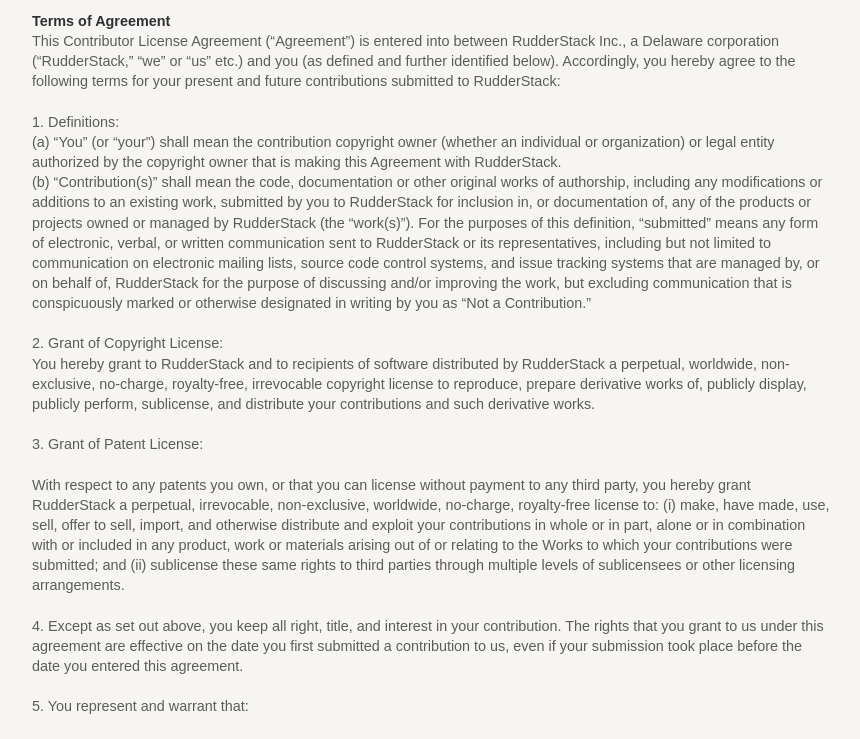
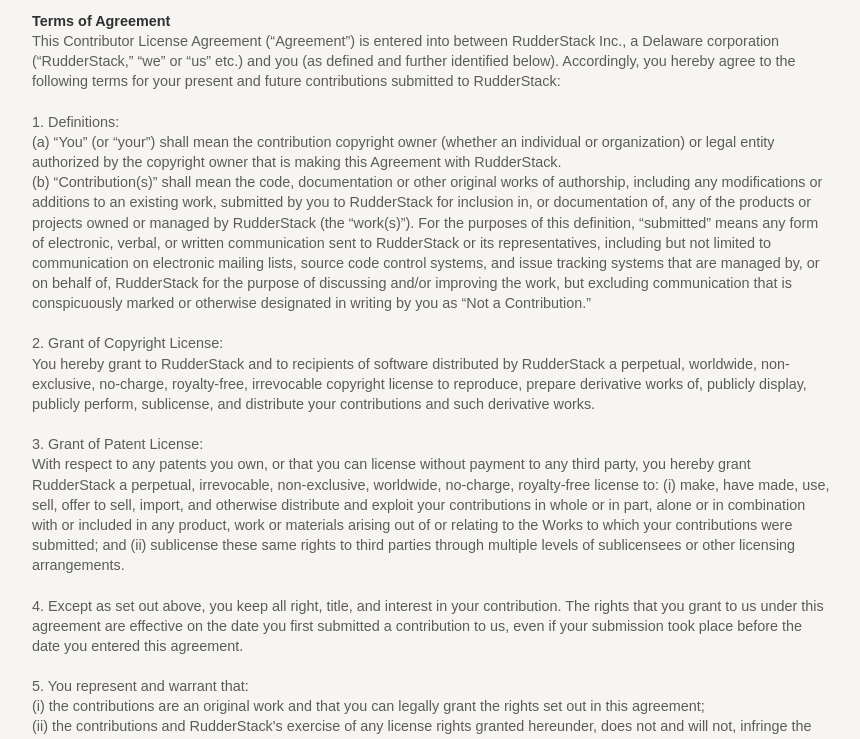
Before and after one commit to gitcommitshow/rudder-github-app, a website built with Vite: page views/cla.html in a window 1280 px wide. Shown: the part 61-800 px from the top of the page, without its empty margins (208-1068 px from the left). Built offline with nearby package versions, Linux system fonts and the light colour scheme.

Commit message:
fix: unnecessary line breaks (#41)

```diff
--- a/views/cla.html
+++ b/views/cla.html
@@ -35,15 +35,15 @@
       <br/>(a) “You” (or “your”) shall mean the contribution copyright owner (whether an individual or organization) or legal entity authorized by the copyright owner that is making this Agreement with RudderStack.
       <br/>(b) “Contribution(s)” shall mean the code, documentation or other original works of authorship, including any modifications or additions to an existing work, submitted by you to RudderStack for inclusion in, or documentation of, any of the products or projects owned or managed by RudderStack (the “work(s)”). For the purposes of this definition, “submitted” means any form of electronic, verbal, or written communication sent to RudderStack or its representatives, including but not limited to communication on electronic mailing lists, source code control systems, and issue tracking systems that are managed by, or on behalf of, RudderStack for the purpose of discussing and/or improving the work, but excluding communication that is conspicuously marked or otherwise designated in writing by you as “Not a Contribution.”
       <br/><br/>
-      2. Grant of Copyright License:<br/>
-      You hereby grant to RudderStack and to recipients of software distributed by RudderStack a perpetual, worldwide, non-exclusive, no-charge, royalty-free, irrevocable copyright license to reproduce, prepare derivative works of, publicly display, publicly perform, sublicense, and distribute your contributions and such derivative works.
+      2. Grant of Copyright License:
+      <br/>You hereby grant to RudderStack and to recipients of software distributed by RudderStack a perpetual, worldwide, non-exclusive, no-charge, royalty-free, irrevocable copyright license to reproduce, prepare derivative works of, publicly display, publicly perform, sublicense, and distribute your contributions and such derivative works.
       <br/><br/>
-      3. Grant of Patent License:<br/><br/>
-      With respect to any patents you own, or that you can license without payment to any third party, you hereby grant RudderStack a perpetual, irrevocable, non-exclusive, worldwide, no-charge, royalty-free license to: (i) make, have made, use, sell, offer to sell, import, and otherwise distribute and exploit your contributions in whole or in part, alone or in combination with or included in any product, work or materials arising out of or relating to the Works to which your contributions were submitted; and (ii) sublicense these same rights to third parties through multiple levels of sublicensees or other licensing arrangements.
+      3. Grant of Patent License:
+      <br/>With respect to any patents you own, or that you can license without payment to any third party, you hereby grant RudderStack a perpetual, irrevocable, non-exclusive, worldwide, no-charge, royalty-free license to: (i) make, have made, use, sell, offer to sell, import, and otherwise distribute and exploit your contributions in whole or in part, alone or in combination with or included in any product, work or materials arising out of or relating to the Works to which your contributions were submitted; and (ii) sublicense these same rights to third parties through multiple levels of sublicensees or other licensing arrangements.
       <br/><br/>
       4. Except as set out above, you keep all right, title, and interest in your contribution. The rights that you grant to us under this agreement are effective on the date you first submitted a contribution to us, even if your submission took place before the date you entered this agreement.
       <br/><br/>
-      5. You represent and warrant that:<br/>
+      5. You represent and warrant that:
       <br/>(i) the contributions are an original work and that you can legally grant the rights set out in this agreement;
       <br/>(ii) the contributions and RudderStack's exercise of any license rights granted hereunder, does not and will not, infringe the rights of any third party;
       <br/>(iii) you are not aware of any pending or threatened claims, suits, actions, or charges pertaining to the contributions, including without limitation any claims or allegations that any or all of the contributions infringes, violates, or misappropriate the intellectual property rights of any third party (you further agree that you will notify RudderStack immediately if you become aware of any such actual or potential claims, suits, actions, allegations or charges).
```
